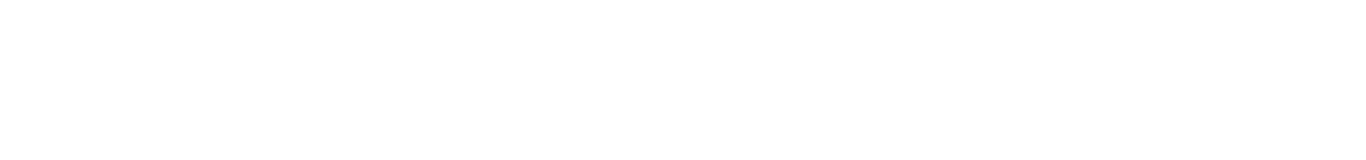
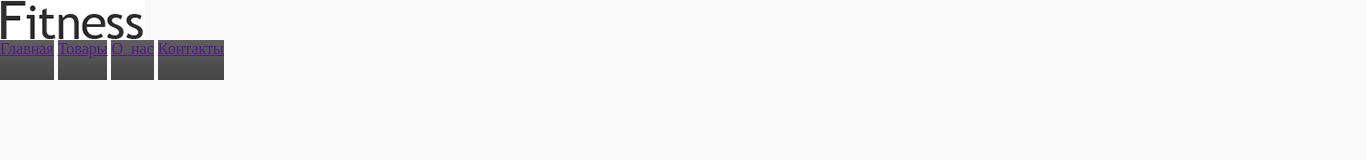
Before and after one commit to fitnessyulya/HW-2, a plain HTML site: page index.html in a window 1280 px wide. Shown: the whole page, 1366 px wide, since content can reach past the window. Drawn offline with Linux system fonts and the light colour scheme.

Commit message:
edit header_2

```diff
--- a/css/style.css
+++ b/css/style.css
@@ -4,9 +4,20 @@
     }
 body{
     width: 1366px;
+    height: 100%;
     background-color: #f9f9f9;
 }
-   .container {
-       width: 1060px;
-       background-color: #fff;
-    }
+.container{
+    width: 1060px;
+}
+.top-menu{
+
+}
+.links{
+    background: linear-gradient(#5e5e5e, #464545);
+    height: 40px;
+    display: inline-block;
+}
+a img{
+    display: block;
+}
--- a/index.html
+++ b/index.html
@@ -3,9 +3,19 @@
 <head>
   <meta charset="UTF-8">
   <title>Fitness</title>
+  <link rel="stylesheet" type="text/css" href="css/style.css">
 </head>
 <body>
     <div class="container">
+        <header>
+            <a href=""><img src="img/logo.png" alt="logo"></a>
+            <ul class="top-menu">
+                <li class="links"><a href="">Главная</a></li>
+                <li class="links"><a href="">Товары</a></li>
+                <li class="links"><a href="">О_нас</a></li>
+                <li class="links"><a href="">Контакты</a></li>
+            </ul>
+        </header>
 
     </div>
 
```
